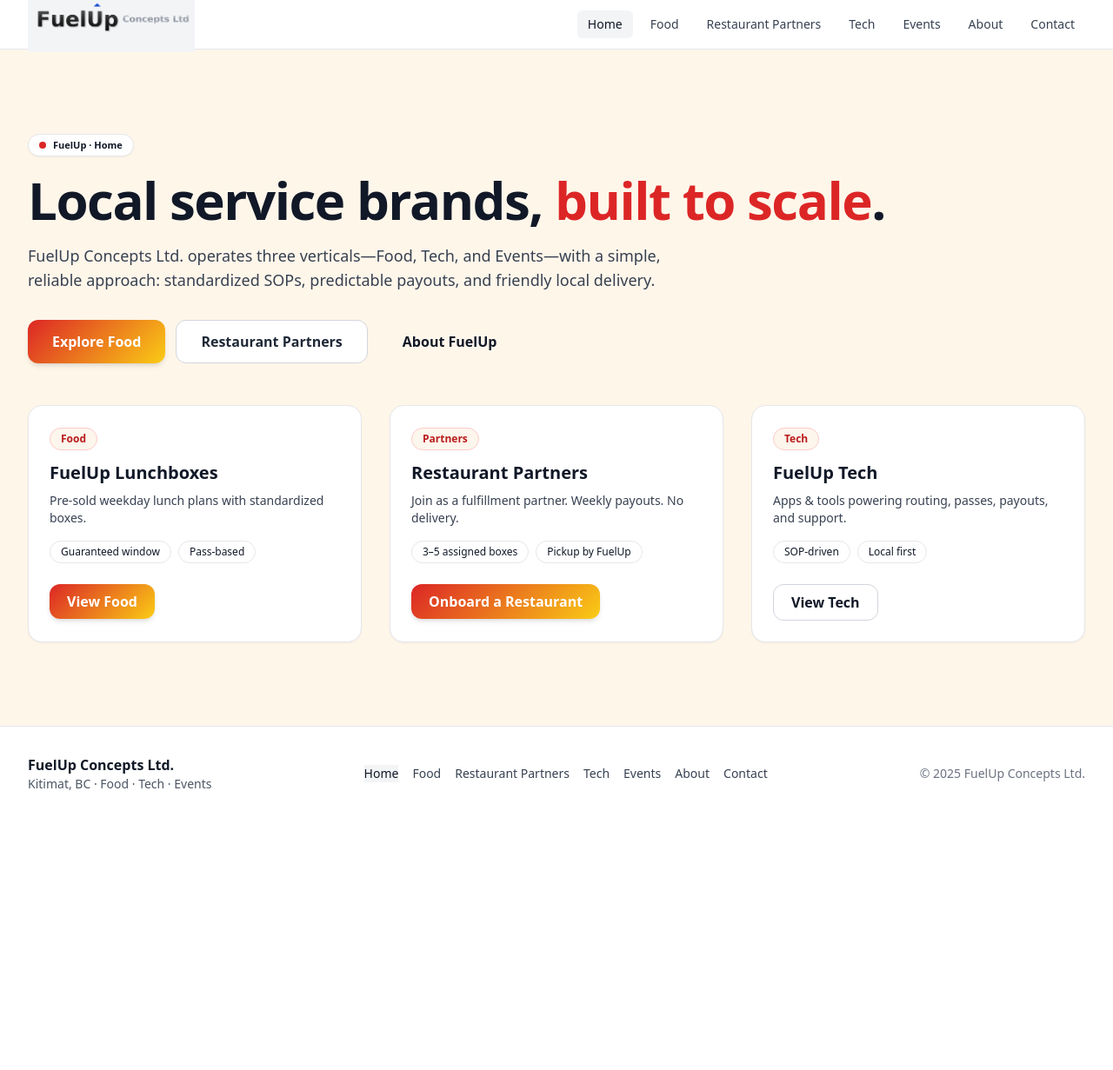
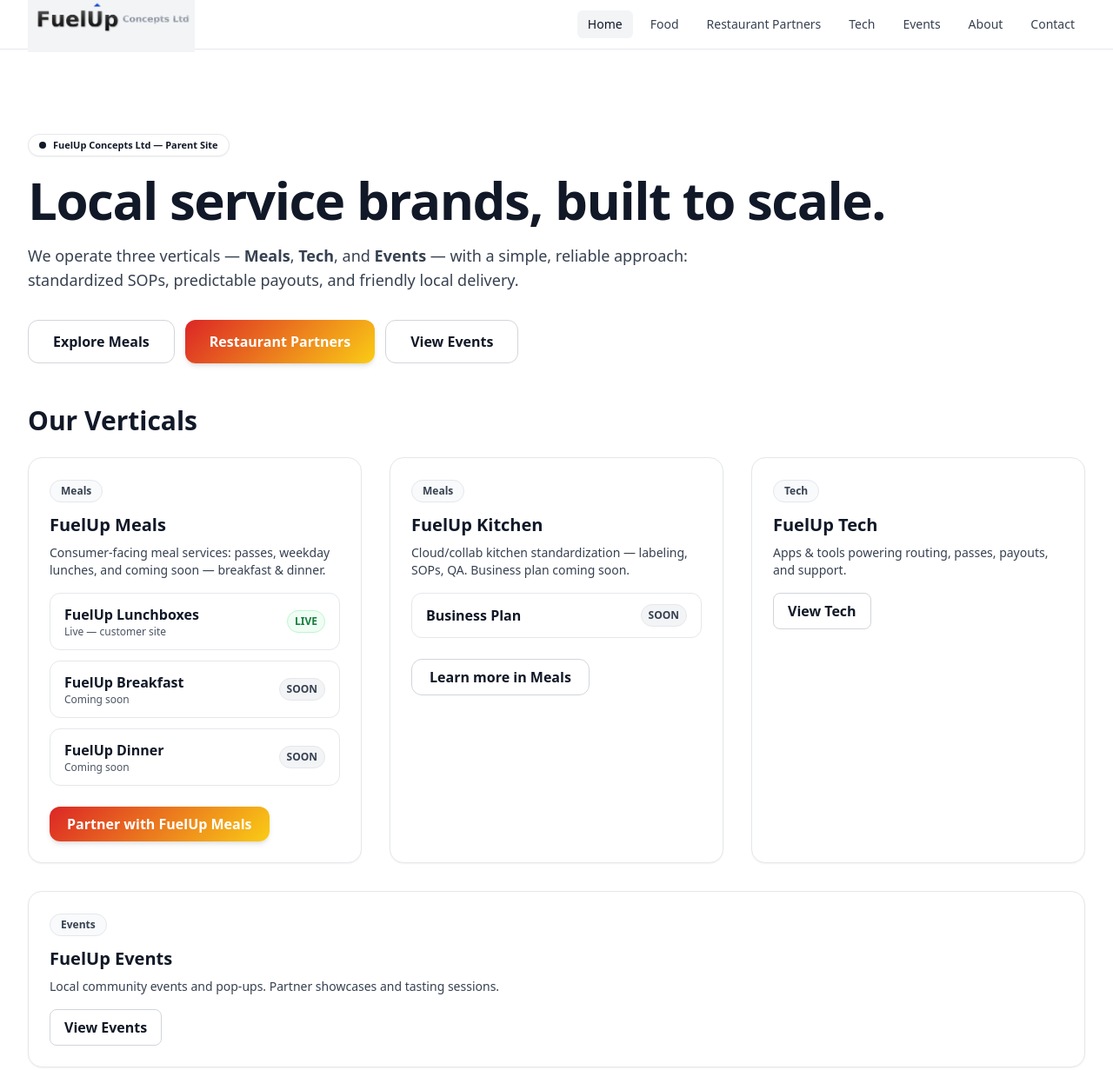
Before and after one commit to Aukki420/fuelup-site-new, a plain HTML site: page index.html in a window 1280 px wide. Shown: the top 1231 px of the page at 87% size. Before the commit the page ends 944 px from the top, so only its background shows below. Drawn offline with nearby package versions, Linux system fonts and the light colour scheme.

Commit message:
Update index.html
Home is clearly a parent/portfolio page (neutral white/gray).
Meals is a vertical with two brands beneath it (FuelUp Meals + FuelUp Kitchen).
Under FuelUp Meals: Lunchboxes (live link), Breakfast, Dinner as “SOON”.
Tech and Events are present (no deletion).
Restaurant Partners CTA stays, but Home doesn’t feel like the partner onboarding page.

```diff
--- a/index.html
+++ b/index.html
@@ -75,84 +75,114 @@
 </nav>
 
   <!-- HOME -->
-  <section id="home" class="py-16 md:py-24" style="background-color:#fff6ea">
+  <!-- HOME (Parent site) -->
+<section id="home" class="py-16 md:py-24 bg-white">
   <div class="max-w-7xl mx-auto px-4 sm:px-6 lg:px-8">
+
     <!-- Eyebrow -->
     <div class="inline-flex items-center gap-2 rounded-full bg-white px-3 py-1 text-[11px] font-semibold border border-gray-200 shadow-sm">
-      <span class="inline-block h-2 w-2 rounded-full bg-red-600"></span>
-      FuelUp · Home
+      <span class="inline-block h-2 w-2 rounded-full bg-gray-900"></span>
+      FuelUp Concepts Ltd — Parent Site
     </div>
 
-    <!-- Headline -->
+    <!-- Hero -->
     <h1 class="mt-5 text-4xl md:text-6xl font-extrabold tracking-tight leading-[1.1] text-gray-900">
-      Local service brands, <span class="text-red-600">built to scale</span>.
+      Local service brands, built to scale.
     </h1>
-
-    <!-- Subtext -->
     <p class="mt-5 max-w-3xl text-base md:text-lg text-gray-700">
-      FuelUp Concepts Ltd. operates three verticals—Food, Tech, and Events—with a simple, reliable approach:
+      We operate three verticals — <strong>Meals</strong>, <strong>Tech</strong>, and <strong>Events</strong> — with a simple, reliable approach:
       standardized SOPs, predictable payouts, and friendly local delivery.
     </p>
 
-    <!-- CTAs -->
+    <!-- Top CTAs -->
     <div class="mt-8 flex flex-wrap gap-3">
       <button data-nav="food"
+              class="px-7 py-3 rounded-xl font-semibold text-gray-900 border border-gray-300 bg-white hover:bg-gray-50 transition focus:outline-none focus-visible:outline focus-visible:outline-2 focus-visible:outline-gray-300">
+        Explore Meals
+      </button>
+      <button data-nav="restaurant-partners"
               class="px-7 py-3 rounded-xl font-semibold text-white shadow-md focus:outline-none focus-visible:outline focus-visible:outline-2 focus-visible:outline-gray-300"
               style="background-image:linear-gradient(135deg,#dc2626 0%,#facc15 100%);">
-        Explore Food
-      </button>
-      <button data-nav="restaurant-partners"
-              class="border border-gray-300 bg-white text-gray-800 px-7 py-3 rounded-xl font-semibold hover:bg-gray-50 transition focus:outline-none focus-visible:outline focus-visible:outline-2 focus-visible:outline-gray-300">
         Restaurant Partners
       </button>
-      <button data-nav="about"
-              class="px-7 py-3 rounded-xl font-semibold text-gray-900 hover:bg-black/5 transition focus:outline-none focus-visible:outline focus-visible:outline-2 focus-visible:outline-gray-300">
-        About FuelUp
+      <button data-nav="events"
+              class="px-7 py-3 rounded-xl font-semibold text-gray-900 border border-gray-300 bg-white hover:bg-gray-50 transition focus:outline-none focus-visible:outline focus-visible:outline-2 focus-visible:outline-gray-300">
+        View Events
       </button>
     </div>
 
-    <!-- Three premium tiles (quick entry) -->
-    <div class="mt-12 grid grid-cols-1 md:grid-cols-3 gap-6 md:gap-8">
-      <!-- Food -->
+    <!-- Verticals -->
+    <h2 class="mt-12 text-2xl md:text-3xl font-extrabold text-gray-900">Our Verticals</h2>
+    <div class="mt-6 grid grid-cols-1 md:grid-cols-3 gap-6 md:gap-8">
+
+      <!-- Meals (parent of FuelUp Meals & FuelUp Kitchen) -->
       <div class="group bg-white rounded-2xl border border-gray-200 shadow-sm hover:shadow-md transition">
         <div class="p-6">
-          <div class="mb-3 inline-flex items-center rounded-full bg-[#fdf6ec] px-3 py-1 text-xs font-semibold text-red-700 border border-red-200">
-            Food
+          <div class="mb-3 inline-flex items-center rounded-full bg-gray-50 px-3 py-1 text-xs font-semibold text-gray-700 border border-gray-200">
+            Meals
           </div>
-          <h3 class="text-xl font-extrabold text-gray-900">FuelUp Lunchboxes</h3>
-          <p class="mt-2 text-gray-700 text-sm">Pre-sold weekday lunch plans with standardized boxes.</p>
-          <div class="mt-4 flex flex-wrap gap-2">
-            <span class="px-3 py-1 rounded-full text-xs bg-white border border-gray-200">Guaranteed window</span>
-            <span class="px-3 py-1 rounded-full text-xs bg-white border border-gray-200">Pass-based</span>
+          <h3 class="text-xl font-extrabold text-gray-900">FuelUp Meals</h3>
+          <p class="mt-2 text-gray-700 text-sm">Consumer-facing meal services: passes, weekday lunches, and coming soon — breakfast & dinner.</p>
+
+          <!-- Children under FuelUp Meals -->
+          <div class="mt-4 grid grid-cols-1 gap-3">
+            <!-- Lunchboxes (live link) -->
+            <a href="https://fuelupmeals.ca" target="_blank" rel="noopener"
+               class="flex items-center justify-between rounded-xl border border-gray-200 bg-white px-4 py-3 hover:bg-gray-50">
+              <div>
+                <div class="font-semibold text-gray-900">FuelUp Lunchboxes</div>
+                <div class="text-xs text-gray-600">Live — customer site</div>
+              </div>
+              <span class="text-xs font-semibold px-2 py-1 rounded-full bg-green-50 text-green-700 border border-green-200">LIVE</span>
+            </a>
+
+            <!-- Breakfast (coming soon) -->
+            <div class="flex items-center justify-between rounded-xl border border-gray-200 bg-white px-4 py-3">
+              <div>
+                <div class="font-semibold text-gray-900">FuelUp Breakfast</div>
+                <div class="text-xs text-gray-600">Coming soon</div>
+              </div>
+              <span class="text-xs font-semibold px-2 py-1 rounded-full bg-gray-100 text-gray-700 border border-gray-200">SOON</span>
+            </div>
+
+            <!-- Dinner (coming soon) -->
+            <div class="flex items-center justify-between rounded-xl border border-gray-200 bg-white px-4 py-3">
+              <div>
+                <div class="font-semibold text-gray-900">FuelUp Dinner</div>
+                <div class="text-xs text-gray-600">Coming soon</div>
+              </div>
+              <span class="text-xs font-semibold px-2 py-1 rounded-full bg-gray-100 text-gray-700 border border-gray-200">SOON</span>
+            </div>
+          </div>
+        </div>
+
+        <!-- Restaurant Partners entry (still routes to partner page) -->
+        <div class="px-6 pb-6">
+          <button data-nav="restaurant-partners"
+                  class="inline-flex items-center gap-2 px-5 py-2 rounded-xl font-semibold text-white shadow-md focus:outline-none focus-visible:outline focus-visible:outline-2 focus-visible:outline-gray-300"
+                  style="background-image:linear-gradient(135deg,#dc2626 0%,#facc15 100%);">
+            Partner with FuelUp Meals
+          </button>
+        </div>
+      </div>
+
+      <!-- FuelUp Kitchen (under Meals) -->
+      <div class="group bg-white rounded-2xl border border-gray-200 shadow-sm hover:shadow-md transition">
+        <div class="p-6">
+          <div class="mb-3 inline-flex items-center rounded-full bg-gray-50 px-3 py-1 text-xs font-semibold text-gray-700 border border-gray-200">
+            Meals
+          </div>
+          <h3 class="text-xl font-extrabold text-gray-900">FuelUp Kitchen</h3>
+          <p class="mt-2 text-gray-700 text-sm">Cloud/collab kitchen standardization — labeling, SOPs, QA. Business plan coming soon.</p>
+          <div class="mt-4 flex items-center justify-between rounded-xl border border-gray-200 bg-white px-4 py-3">
+            <div class="font-semibold text-gray-900">Business Plan</div>
+            <span class="text-xs font-semibold px-2 py-1 rounded-full bg-gray-100 text-gray-700 border border-gray-200">SOON</span>
           </div>
         </div>
         <div class="px-6 pb-6">
           <button data-nav="food"
-                  class="inline-flex items-center gap-2 px-5 py-2 rounded-xl font-semibold text-white shadow-md focus:outline-none focus-visible:outline focus-visible:outline-2 focus-visible:outline-gray-300"
-                  style="background-image:linear-gradient(135deg,#dc2626 0%,#facc15 100%);">
-            View Food
-          </button>
-        </div>
-      </div>
-
-      <!-- Restaurant Partners -->
-      <div class="group bg-white rounded-2xl border border-gray-200 shadow-sm hover:shadow-md transition">
-        <div class="p-6">
-          <div class="mb-3 inline-flex items-center rounded-full bg-[#fdf6ec] px-3 py-1 text-xs font-semibold text-red-700 border border-red-200">
-            Partners
-          </div>
-          <h3 class="text-xl font-extrabold text-gray-900">Restaurant Partners</h3>
-          <p class="mt-2 text-gray-700 text-sm">Join as a fulfillment partner. Weekly payouts. No delivery.</p>
-          <div class="mt-4 flex flex-wrap gap-2">
-            <span class="px-3 py-1 rounded-full text-xs bg-white border border-gray-200">3–5 assigned boxes</span>
-            <span class="px-3 py-1 rounded-full text-xs bg-white border border-gray-200">Pickup by FuelUp</span>
-          </div>
-        </div>
-        <div class="px-6 pb-6">
-          <button data-nav="restaurant-partners"
-                  class="inline-flex items-center gap-2 px-5 py-2 rounded-xl font-semibold text-white shadow-md focus:outline-none focus-visible:outline focus-visible:outline-2 focus-visible:outline-gray-300"
-                  style="background-image:linear-gradient(135deg,#dc2626 0%,#facc15 100%);">
-            Onboard a Restaurant
+                  class="inline-flex items-center gap-2 px-5 py-2 rounded-xl font-semibold text-gray-900 border border-gray-300 bg-white hover:bg-gray-50 transition focus:outline-none focus-visible:outline focus-visible:outline-2 focus-visible:outline-gray-300">
+            Learn more in Meals
           </button>
         </div>
       </div>
@@ -160,23 +190,37 @@
       <!-- Tech -->
       <div class="group bg-white rounded-2xl border border-gray-200 shadow-sm hover:shadow-md transition">
         <div class="p-6">
-          <div class="mb-3 inline-flex items-center rounded-full bg-[#fdf6ec] px-3 py-1 text-xs font-semibold text-red-700 border border-red-200">
+          <div class="mb-3 inline-flex items-center rounded-full bg-gray-50 px-3 py-1 text-xs font-semibold text-gray-700 border border-gray-200">
             Tech
           </div>
           <h3 class="text-xl font-extrabold text-gray-900">FuelUp Tech</h3>
           <p class="mt-2 text-gray-700 text-sm">Apps & tools powering routing, passes, payouts, and support.</p>
-          <div class="mt-4 flex flex-wrap gap-2">
-            <span class="px-3 py-1 rounded-full text-xs bg-white border border-gray-200">SOP-driven</span>
-            <span class="px-3 py-1 rounded-full text-xs bg-white border border-gray-200">Local first</span>
+          <div class="mt-4">
+            <button data-nav="tech"
+                    class="px-4 py-2 rounded-lg font-semibold text-gray-900 border border-gray-300 bg-white hover:bg-gray-50 transition focus:outline-none focus-visible:outline focus-visible:outline-2 focus-visible:outline-gray-300">
+              View Tech
+            </button>
           </div>
         </div>
-        <div class="px-6 pb-6">
-          <button data-nav="tech"
-                  class="inline-flex items-center gap-2 px-5 py-2 rounded-xl font-semibold text-gray-900 border border-gray-300 bg-white hover:bg-gray-50 transition focus:outline-none focus-visible:outline focus-visible:outline-2 focus-visible:outline-gray-300">
-            View Tech
-          </button>
+      </div>
+
+      <!-- Events -->
+      <div class="group bg-white rounded-2xl border border-gray-200 shadow-sm hover:shadow-md transition md:col-span-3">
+        <div class="p-6">
+          <div class="mb-3 inline-flex items-center rounded-full bg-gray-50 px-3 py-1 text-xs font-semibold text-gray-700 border border-gray-200">
+            Events
+          </div>
+          <h3 class="text-xl font-extrabold text-gray-900">FuelUp Events</h3>
+          <p class="mt-2 text-gray-700 text-sm">Local community events and pop-ups. Partner showcases and tasting sessions.</p>
+          <div class="mt-4">
+            <button data-nav="events"
+                    class="px-4 py-2 rounded-lg font-semibold text-gray-900 border border-gray-300 bg-white hover:bg-gray-50 transition focus:outline-none focus-visible:outline focus-visible:outline-2 focus-visible:outline-gray-300">
+              View Events
+            </button>
+          </div>
         </div>
       </div>
+
     </div>
   </div>
 </section>
```
